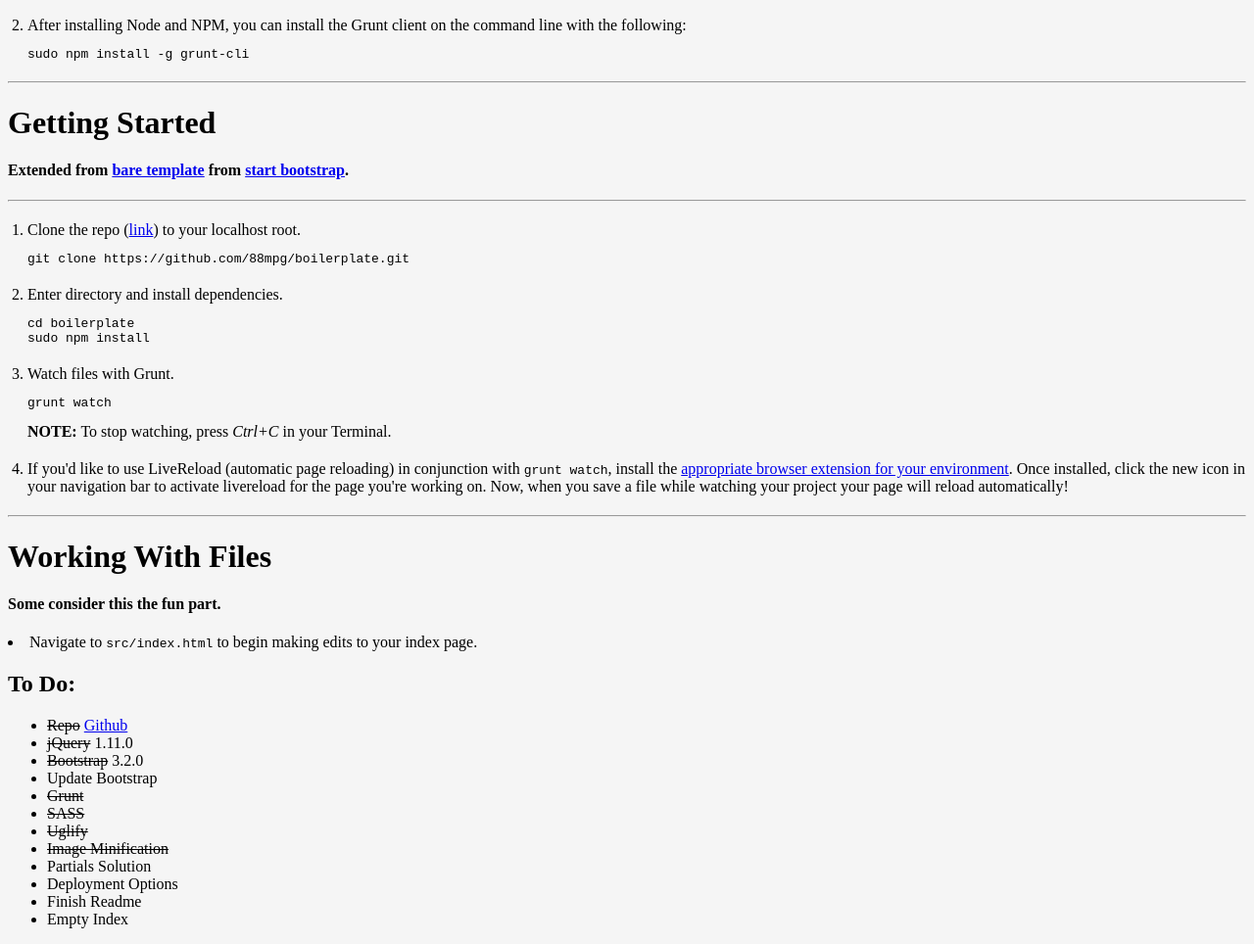
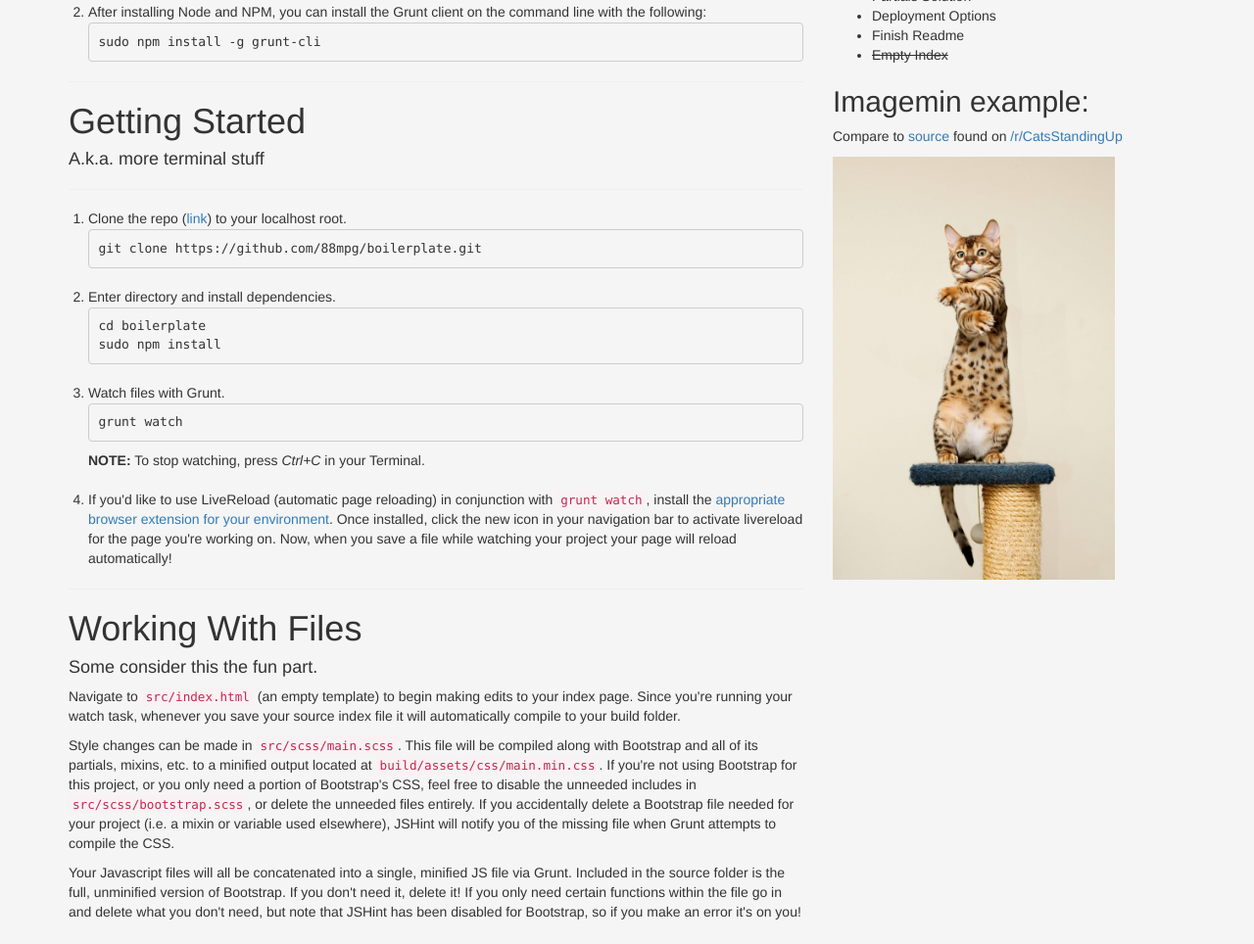
Before and after one commit to 88mpg/boilerplate, a website: page readme.html in a window 1280 px wide. Shown: the part 196-1160 px from the top of the page at 98% size. Drawn offline with nearby package versions, Linux system fonts and the light colour scheme; files that its build step writes are made by us from their sources.

Commit message:
readme stuff

```diff
--- a/src/readme.html
+++ b/readme.html
@@ -32,7 +32,7 @@
     <meta itemprop="description" content="">
     <meta itemprop="image" content="">
 
-    <link rel="stylesheet" href="assets/css/main.min.css">
+    <link rel="stylesheet" href="build/assets/css/main.min.css">
 
     <style>
         body {background: whitesmoke;}
@@ -69,7 +69,7 @@
                 </ol>
                 <hr/>
                 <h1>Getting Started</h1>
-                <h4>Extended from <a href="//github.com/IronSummitMedia/startbootstrap/tree/gh-pages/templates/bare" target="_blank">bare template</a> from <a href="//startbootstrap.com" target="_blank">start bootstrap</a>.</h4>
+                <h4>A.k.a. more terminal stuff</h4>
                 <hr/>
                 <ol>
                     <li>
@@ -92,18 +92,15 @@
                 <hr/>
                 <h1>Working With Files</h1>
                 <h4>Some consider this the fun part.</h4>
-                    <li>
-                        Navigate to <code>src/index.html</code> to begin making edits to your index page.
-                    </li>
-                </ol>
+                <p>Navigate to <code>src/index.html</code> (an empty template) to begin making edits to your index page. Since you're running your watch task, whenever you save your source index file it will automatically compile to your build folder.</p>
+                <p>Style changes can be made in <code>src/scss/main.scss</code>. This file will be compiled along with Bootstrap and all of its partials, mixins, etc. to a minified output located at <code>build/assets/css/main.min.css</code>. If you're not using Bootstrap for this project, or you only need a portion of Bootstrap's CSS, feel free to disable the unneeded includes in <code>src/scss/bootstrap.scss</code>, or delete the unneeded files entirely. If you accidentally delete a Bootstrap file needed for your project (i.e. a mixin or variable used elsewhere), JSHint will notify you of the missing file when Grunt attempts to compile the CSS.</p>
+                <p>Your Javascript files will all be concatenated into a single, minified JS file via Grunt. Included in the source folder is the full, unminified version of Bootstrap. If you don't need it, delete it! If you only need certain functions within the file go in and delete what you don't need, but note that JSHint has been disabled for Bootstrap, so if you make an error it's on you!</p>
             </div>
             <div class="col-md-4 col-xs-12">
                 <h2>To Do:</h2>
                 <ul>
                     <li><del>Repo</del> <a href="//github.com/88mpg/boilerplate">Github</a></li>
-                    <li><del>jQuery</del> 1.11.0</li>
-                    <li><del>Bootstrap</del> 3.2.0</li>
-                    <li>Update Bootstrap</li>
+                    <li><del>Bootstrap</del> 3.3.2</li>
                     <li><del>Grunt</del></li>
                     <li><del>SASS</del></li>
                     <li><del>Uglify</del></li>
@@ -111,16 +108,16 @@
                     <li>Partials Solution</li>
                     <li>Deployment Options</li>
                     <li>Finish Readme</li>
-                    <li>Empty Index</li>
+                    <li><del>Empty Index</del></li>
                 </ul>
                 <h2>Imagemin example:</h2>
                 <p>Compare to <a href="//i.imgur.com/KZ1PccZ.jpg" target="_blank">source</a> found on <a href="//www.reddit.com/r/CatsStandingUp/comments/2kzzop/cat/">/r/CatsStandingUp</a></p>
-                <img class="imagemin" src="assets/img/cat.jpg" alt="626kb @ 2715x4073">
+                <img class="imagemin" src="build/assets/img/cat.jpg" alt="626kb @ 2715x4073">
             </div>
         </div>
     </div>
     <script src="//ajax.googleapis.com/ajax/libs/jquery/1.11.2/jquery.min.js"></script>
-    <script src="assets/js/main.min.js"></script>
+    <script src="build/assets/js/main.min.js"></script>
 
 </body>
 
```
Also changed, not shown: build/readme.html (deleted).
